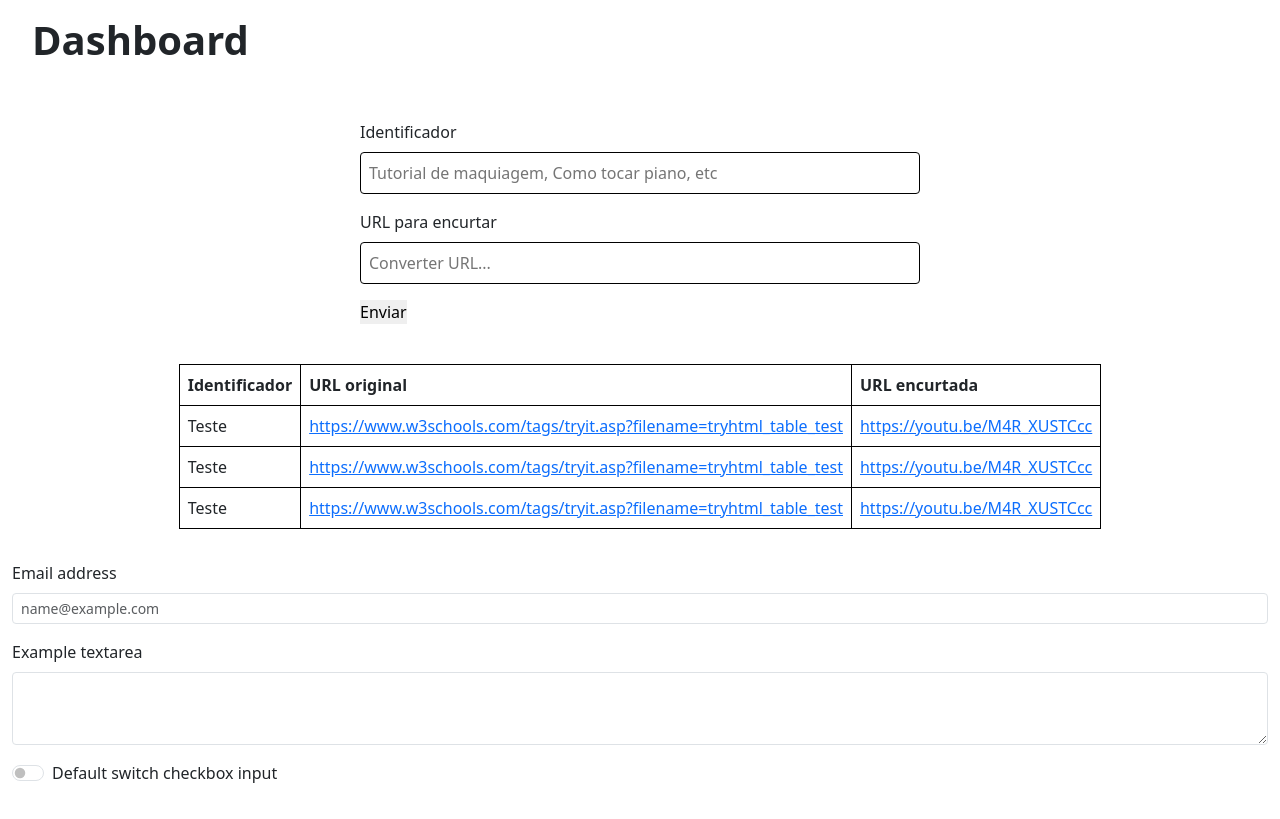
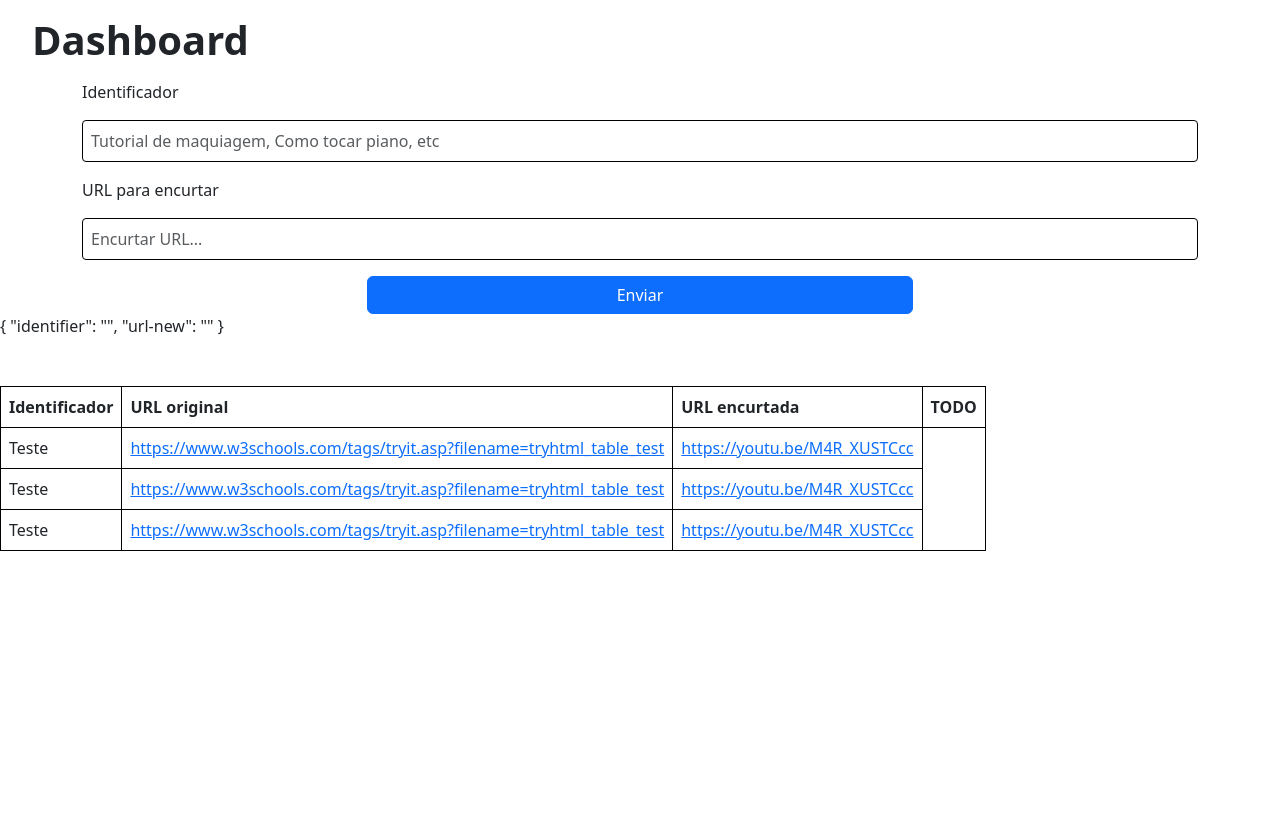
Before and after one commit to kurocaelum/urlshortener-angular15, an Angular app: page / in a window 1280 px wide. Built offline with nearby package versions, Linux system fonts and the light colour scheme.

Commit message:
feat: Formulario de encurtamento usando ngForm

```diff
--- a/src/app/pages/dashboard/dashboard.component.html
+++ b/src/app/pages/dashboard/dashboard.component.html
@@ -1,68 +1,66 @@
 <h1>Dashboard</h1>
 
-<section class="url-convert">
-    <form>
-        <!-- TODO bootstrap? -->
-        <label for="identifier">Identificador</label>
-        <br>
-        <input id="identifier" type="text" placeholder="Tutorial de maquiagem, Como tocar piano, etc">
-        <br>
-
-        <label for="url-new">URL para encurtar</label>
-        <br>
-        <input id="url-new" type="text" placeholder="Converter URL...">
-        <br>
-
-        <!-- TODO form bagunçando apos submit  -->
-        <button type="submit">Enviar</button>
+<div class="container">
+  <section class="url-shorten">
+    <form #shorten="ngForm">
+      <div class="row">
+        <div class="col">
+          <div class="form-group">
+            <label for="identifier" class="form-label">Identificador</label>
+            <input name="identifier" class="form-control" type="text"
+              placeholder="Tutorial de maquiagem, Como tocar piano, etc" ngModel>
+          </div>
+        </div>
+      </div>
+      <div class="row">
+        <div class="col">
+          <div class="form-group">
+            <label for="url-new" class="form-label">URL para encurtar</label>
+            <input class="form-control" name="url-new" type="text" placeholder="Encurtar URL..." ngModel>
+          </div>
+        </div>
+      </div>
+      <div class="row">
+        <div class="col-3"></div>
+        <div class="text-center col-6 d-grid">
+          <button type="submit" class="btn btn-primary">Enviar</button>
+        </div>
+      </div>
     </form>
   </section>
+</div>
 
-<section class="url-list">
+{{ shorten.value | json }}
+
+<!-- TODO botões editar/excluir -->
+<section class="url-list mt-5">
   <table>
     <tr>
       <th>Identificador</th>
       <th>URL original</th>
       <th>URL encurtada</th>
-            <!-- TODO botoes editar/excluir -->
+      <th>TODO</th>
     </tr>
     <tr>
       <td>Teste</td>
-            <td><a href="https://www.w3schools.com/tags/tryit.asp?filename=tryhtml_table_test">https://www.w3schools.com/tags/tryit.asp?filename=tryhtml_table_test</a></td>
+      <td><a
+          href="https://www.w3schools.com/tags/tryit.asp?filename=tryhtml_table_test">https://www.w3schools.com/tags/tryit.asp?filename=tryhtml_table_test</a>
+      </td>
       <td><a href="https://youtu.be/M4R_XUSTCcc">https://youtu.be/M4R_XUSTCcc</a></td>
     </tr>
     <tr>
       <td>Teste</td>
-            <td><a href="https://www.w3schools.com/tags/tryit.asp?filename=tryhtml_table_test">https://www.w3schools.com/tags/tryit.asp?filename=tryhtml_table_test</a></td>
+      <td><a
+          href="https://www.w3schools.com/tags/tryit.asp?filename=tryhtml_table_test">https://www.w3schools.com/tags/tryit.asp?filename=tryhtml_table_test</a>
+      </td>
       <td><a href="https://youtu.be/M4R_XUSTCcc">https://youtu.be/M4R_XUSTCcc</a></td>
     </tr>
     <tr>
       <td>Teste</td>
-            <td><a href="https://www.w3schools.com/tags/tryit.asp?filename=tryhtml_table_test">https://www.w3schools.com/tags/tryit.asp?filename=tryhtml_table_test</a></td>
+      <td><a
+          href="https://www.w3schools.com/tags/tryit.asp?filename=tryhtml_table_test">https://www.w3schools.com/tags/tryit.asp?filename=tryhtml_table_test</a>
+      </td>
       <td><a href="https://youtu.be/M4R_XUSTCcc">https://youtu.be/M4R_XUSTCcc</a></td>
     </tr>
   </table>
 </section>
-
-<div class="container-fluid py-3">
-    <div class="row my-3">
-      <div class="col">
-        <label for="exampleFormControlInput1" class="form-label">Email address</label>
-        <input type="email" class="form-control form-control-sm" id="exampleFormControlInput1" placeholder="name@example.com">
-      </div>
-    </div>
-    <div class="row my-3">
-      <div class="col">
-        <label for="exampleFormControlTextarea1" class="form-label">Example textarea</label>
-        <textarea class="form-control form-control-sm" id="exampleFormControlTextarea1" rows="3"></textarea>
-      </div>
-    </div>
-    <div class="row my-3">
-      <div class="col">
-        <div class="form-check form-switch">
-          <input class="form-check-input" type="checkbox" id="flexSwitchCheckDefault">
-          <label class="form-check-label" for="flexSwitchCheckDefault">Default switch checkbox input</label>
-        </div>
-      </div>
-    </div>
-</div>
--- a/src/app/pages/dashboard/dashboard.component.scss
+++ b/src/app/pages/dashboard/dashboard.component.scss
@@ -8,17 +8,10 @@
         font-weight: 700;
     }
 
-    .url-convert {
-        display: flex;
-        justify-content: center;
-
-        form {
-            padding: rem-calc(40);
-            width: 50%;
-        }
+    .url-shorten {
 
         input {
-            border: rem-calc(1) solid black;
+            border: 1px solid black;
             width: 100%;
             border-radius: 4px;
             padding: 8px;
@@ -27,11 +20,10 @@
         }
     }
 
-    .url-list {
-        display: flex;
-        justify-content: center;
-
-    }
+    // .url-list {
+    //     display: flex;
+    //     justify-content: center;
+    // }
 
     table, th, td {
         border: 1px solid black;
@@ -42,5 +34,4 @@
         }
 
     }
-
 }
--- a/src/app/pages/dashboard/dashboard.component.ts
+++ b/src/app/pages/dashboard/dashboard.component.ts
@@ -7,4 +7,7 @@ import { Component } from '@angular/core';
 })
 export class DashboardComponent {
 
+  public test() {
+    console.log("Teste")
+  }
 }
--- a/src/app/pages/pages.module.ts
+++ b/src/app/pages/pages.module.ts
@@ -6,6 +6,7 @@ import { RoutingModule } from './routing.module';
 
 // Custom components
 import { DashboardComponent } from './dashboard/dashboard.component';
+import { FormsModule } from '@angular/forms';
 
 
 
@@ -15,7 +16,8 @@ import { DashboardComponent } from './dashboard/dashboard.component';
   ],
   imports: [
     CommonModule,
-    RoutingModule
+    RoutingModule,
+    FormsModule
   ]
 })
 export class PagesModule { }
--- a/src/styles.scss
+++ b/src/styles.scss
@@ -1,3 +1,3 @@
-@import './config-scss/rem-calc.scss';
 @import './config-scss/reset.scss';
 @import "../node_modules/bootstrap/scss/bootstrap";
+@import './config-scss/rem-calc.scss';
```
Lines whose indentation alone changed are shown as unchanged.
